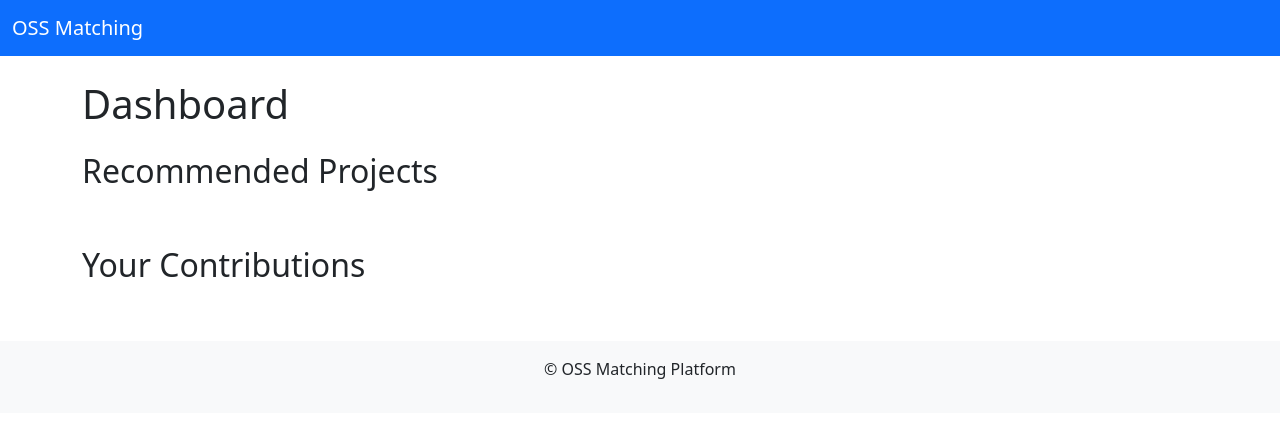
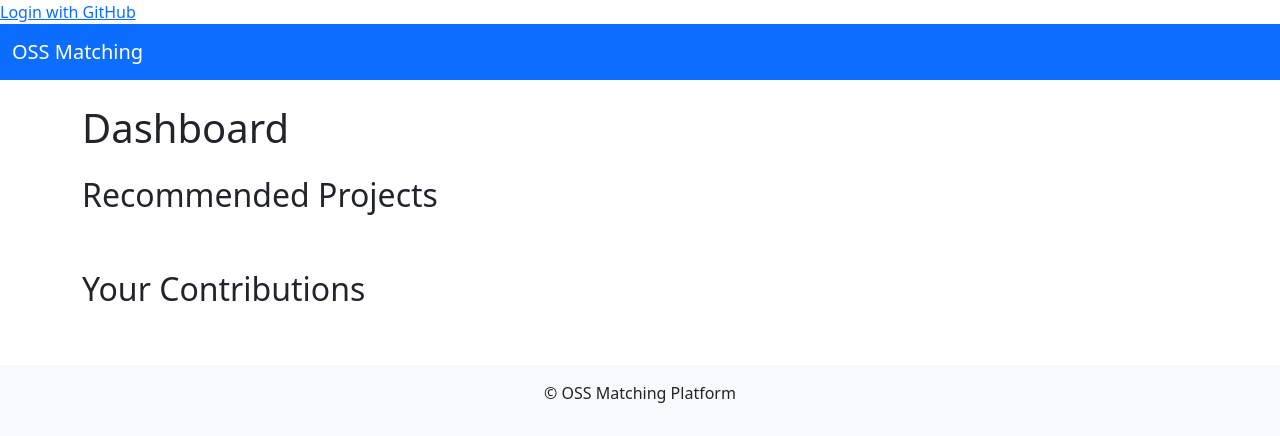
Before and after one commit to A2GMer/oss_matching_platform, a Flask app: page /dashboard in a window 1280 px wide. Shown: the top 436 px of the page. Run offline with Flask 3, Linux system fonts and the light colour scheme.

Commit message:
add Login with Github Accounts

```diff
--- a/app/models.py
+++ b/app/models.py
@@ -7,3 +7,9 @@ class Repository(db.Model):
     url = db.Column(db.String(255), nullable=False)   # URL
     stars = db.Column(db.Integer, nullable=True)      # スター数
     forks = db.Column(db.Integer, nullable=True)      # フォーク数
+
+class User(db.Model):
+    id = db.Column(db.Integer, primary_key=True)
+    github_id = db.Column(db.String(255), unique=True, nullable=False)
+    username = db.Column(db.String(100), nullable=False)
+    email = db.Column(db.String(255), nullable=True)
--- a/app/routes.py
+++ b/app/routes.py
@@ -1,7 +1,10 @@
 import requests
-from flask import render_template, redirect, url_for
+from flask import redirect, url_for, session, request, render_template
 from app import app, db
 from app.models import Repository
+from app.models import User
+from authlib.integrations.flask_client import OAuth
+
 
 # GitHub APIからリポジトリ情報を取得し保存
 @app.route('/fetch')
@@ -40,3 +43,52 @@ def index():
 @app.route('/dashboard')
 def dashboard():
     return render_template('dashboard.html')  # templates/dashboard.htmlを返す
+
+
+# OAuth設定
+oauth = OAuth(app)
+github = oauth.register(
+    name='github',
+    client_id=app.config['GITHUB_CLIENT_ID'],
+    client_secret=app.config['GITHUB_CLIENT_SECRET'],
+    access_token_url='https://github.com/login/oauth/access_token',
+    authorize_url='https://github.com/login/oauth/authorize',
+    api_base_url='https://api.github.com/',
+    client_kwargs={'scope': 'user:email'},
+)
+
+
+# ログインルート
+@app.route('/login')
+def login():
+    return github.authorize_redirect(url_for('authorize', _external=True))
+
+
+# コールバックルート
+@app.route('/callback')
+def authorize():
+    token = github.authorize_access_token()
+    resp = github.get('user')
+    profile = resp.json()
+
+    # GitHubユーザーをデータベースに保存
+    github_id = profile['id']
+    username = profile['login']
+    email = profile.get('email')
+
+    user = User.query.filter_by(github_id=github_id).first()
+    if not user:
+        user = User(username=username, github_id=github_id, email=email)
+        db.session.add(user)
+        db.session.commit()
+
+    session['user_id'] = user.id
+    session['username'] = username
+    return redirect(url_for('index'))
+
+
+# ログアウト
+@app.route('/logout')
+def logout():
+    session.clear()
+    return redirect(url_for('index'))
--- a/app/templates/base.html
+++ b/app/templates/base.html
@@ -11,6 +11,12 @@
         .card-header { font-weight: bold; }
         .navbar { margin-bottom: 20px; }
     </style>
+    {% if session.get('user_id') %}
+    <p>Welcome, {{ session.get('username') }}</p>
+    <a href="/logout">Logout</a>
+    {% else %}
+    <a href="/login">Login with GitHub</a>
+    {% endif %}
 </head>
 <body>
     <nav class="navbar navbar-expand-lg navbar-dark bg-primary">
--- a/requirements.txt
+++ b/requirements.txt
@@ -4,3 +4,5 @@ requests
 
 pymysql
 Flask-Migrate
+authlib
+python-dotenv
```
Also changed, not shown: app/__init__.py (+11 -0 lines), instance/app.db.
